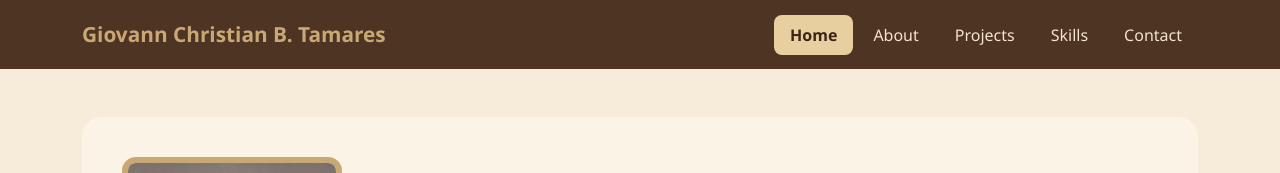
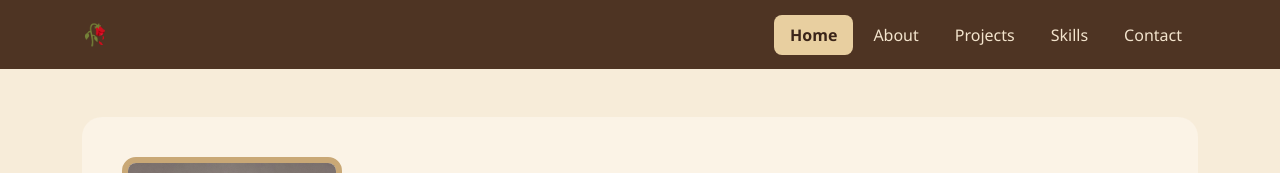
Before and after one commit to giovannchristiantamares-png/PersonalWebsite, a plain HTML site: page index.html in a window 1280 px wide. Shown: the top 173 px of the page. Drawn offline with nearby package versions, Linux system fonts and the light colour scheme.

Commit message:
Update index.html

```diff
--- a/index.html
+++ b/index.html
@@ -13,7 +13,7 @@
   <!-- NAVBAR -->
   <nav class="navbar navbar-expand-lg navbar-brown">
     <div class="container">
-      <a class="navbar-brand" href="index.html">Giovann Christian B. Tamares</a>
+      <a class="navbar-brand" href="index.html">🥀</a>
       <button class="navbar-toggler" type="button" data-bs-toggle="collapse" data-bs-target="#navMenu" aria-controls="navMenu" aria-expanded="false" aria-label="Toggle navigation">
         <span class="navbar-toggler-icon"></span>
       </button>
```
